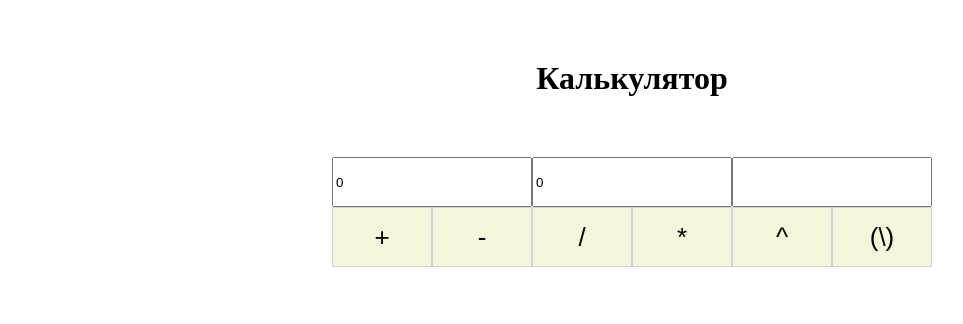
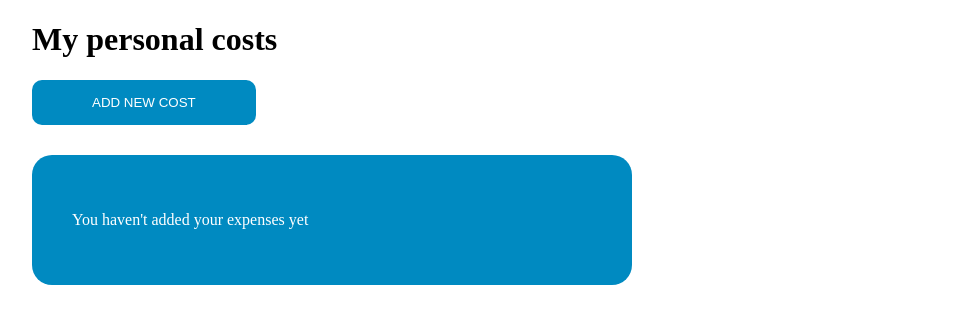
Before and after one commit to Daxaka/-Vue.js, a Vue app: page / in a window 1280 px wide. Shown: the top 324 px of the page, without its empty margins (8-971 px from the left). Built offline with nearby package versions, Linux system fonts and the light colour scheme.

Commit message:
Практическое задание №3

```diff
--- a/src/App.vue
+++ b/src/App.vue
@@ -1,45 +1,42 @@
 <template>
   <div id="app">
-    <MyCalculator msg="Welcome to Your Vue.js App"/>
+    <div class="container">
+      <h1>My personal costs</h1>
+      <AddingExpenses @add-expenses="addExpenses" />
+      <ListExpenses :Arraylistexpenses="ArrayListexpenses" />
+    </div>
   </div>
 </template>
 
 <script>
-import MyCalculator from './components/MyСanculator.vue'
+import ListExpenses from '@/components/ListExpenses.vue'
+import AddingExpenses from '@/components/AddingExpenses.vue'
 
 export default {
   name: 'App',
+  data: () => ({
+    ArrayListexpenses: []
+  }),
   components: {
-    MyCalculator
+    ListExpenses,
+    AddingExpenses
+  },
+  methods: {
+    addExpenses (expensesDay) {
+      this.ArrayListexpenses.push(expensesDay)
+    }
   }
 }
 </script>
 
 <style>
+
 *{
   box-sizing: border-box;
 }
 .container{
-  max-width: 600px;
+  max-width: 1200px;
   margin: auto;
 }
-.title{
-  text-align: center;
-  margin: 60px 0px;
-}
-.condition-wrap{
-  height: 50px;
-  width: 100%;
-}
-.calculation-btn{
-  width: 100%;
-  height: 60px;
-  font-size: 26px;
-  background: beige;
-  border: 1px solid #6355e53b;
-  cursor: pointer;
-}
-.calculator-wrap{
-  display: flex;
-}
+
 </style>
--- /dev/null
+++ b/src/components/AddingExpenses.vue
@@ -0,0 +1,87 @@
+<template>
+    <div>
+      <button class="btn-additem" @click="showForm = !showForm">ADD NEW COST</button>
+      <form class="add-form" v-if="showForm" action="">
+        <input placeholder="Date" type="text" v-model="date">
+        <input placeholder="Category" type="text" v-model="category">
+        <input placeholder="Value" type="number" v-model="value">
+        <button :disabled="validItem()" class="btn-additem btn-form" @click.prevent="addExpenses"> Add expenses</button>
+      </form>
+    </div>
+</template>
+<script>
+
+export default {
+  name: 'AddingExpenses',
+  data: () => ({
+    showForm: false,
+    date: '',
+    category: '',
+    value: ''
+  }),
+  methods: {
+    addExpenses () {
+      const { date, category, value } = this
+      const expensesDay = {
+        date: date || this.currentDate,
+        category,
+        value
+      }
+      this.date = ''
+      this.category = ''
+      this.value = ''
+      this.$emit('add-expenses', expensesDay)
+    },
+    validItem () {
+      if (this.category === '' || this.value === '') {
+        return true
+      } else {
+        return false
+      }
+    }
+  },
+  computed: {
+    currentDate () {
+      const currenDate = new Date()
+      let day = currenDate.getDate()
+      if (day < 10) {
+        day = String(0) + currenDate.getDate()
+      }
+      let month = currenDate.getMonth() + 1
+      if (month < 10) {
+        month = String(0) + (currenDate.getMonth() + 1)
+      }
+      const year = currenDate.getFullYear()
+      return `${day}.${month}.${year}`
+    }
+  }
+}
+</script>
+<style scoped>
+.btn-additem{
+  padding: 15px 60px;
+    border: none;
+    outline: none;
+    border-radius: 10px;
+    background: #008ac1;
+    color: #fff;
+    display: block;
+    cursor: pointer;
+}
+.add-form{
+  margin-top: 30px;
+}
+.btn-form{
+  margin-top: 20px;
+  text-transform: uppercase;
+}
+.btn-form:disabled{
+  opacity: 0.5;
+}
+input{
+      height: 40px;
+    border: 1px solid #008ac1;
+    margin-right: 10px;
+    padding-left: 10px;
+}
+</style>
--- /dev/null
+++ b/src/components/ListExpenses.vue
@@ -0,0 +1,83 @@
+<template>
+    <div class="wrap-list">
+      <div  class="one-block">
+        <div v-if="listShow()" class="listshow">
+          <div class="wrap-item-list">
+            <div class="item-list">
+              <div class="mini-item mini-item1"><p>#</p></div>
+              <div class="mini-item"><p>Date</p></div>
+              <div class="mini-item"><p>Category</p></div>
+              <div class="mini-item"><p>Value</p></div>
+            </div>
+            <div class="item-list"
+            v-for="(item,index) in Arraylistexpenses"
+            :key="index">
+              <div class="mini-item mini-item1"><p>{{index +1}}</p></div>
+              <div class="mini-item"><p>{{item.date}}</p></div>
+              <div class="mini-item"><p>{{item.category}}</p></div>
+              <div class="mini-item"><p>{{item.value}}</p></div>
+            </div>
+          </div>
+        </div>
+        <div v-else>
+          <p class="no-list">You haven't added your expenses yet</p>
+        </div>
+      </div>
+      <div class="tu-block"></div>
+    </div>
+</template>
+
+<script>
+export default {
+  name: 'listExpenses',
+  props: {
+    Arraylistexpenses: {
+      type: Array
+    }
+  },
+  methods: {
+    listShow () {
+      if (this.Arraylistexpenses.length === 0) {
+        return false
+      } else {
+        return true
+      }
+    }
+  }
+}
+
+</script>
+<style scoped>
+.item-list{
+display: flex;
+width: 100%;
+justify-content: space-between;
+margin-bottom: 10px;
+}
+.wrap-list{
+  display: flex;
+  justify-content: space-between;
+  padding-top: 30px;
+}
+.one-block{
+  background: #008ac1;
+  padding: 40px;
+  flex-basis: 50%;
+  border-radius: 20px;
+}
+.tu-block{
+  flex-basis: 50%;
+}
+.mini-item{
+  flex-basis: 30%;
+}
+.mini-item1{
+flex-basis: 10%;
+}
+.mini-item p{
+  color:#fff;
+}
+.no-list{
+  color: #fff;
+}
+</style>
```
